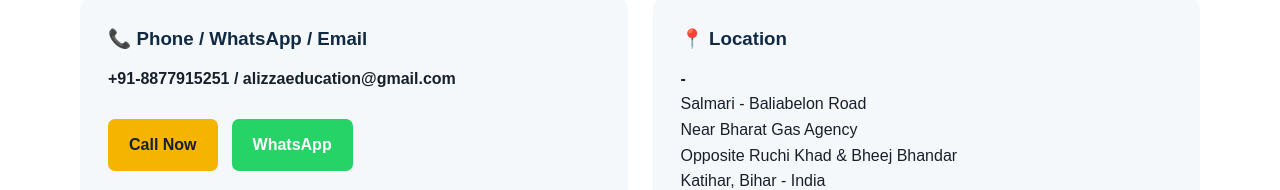
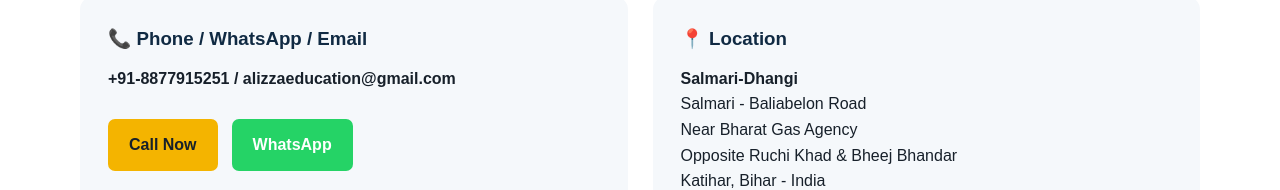
Before and after one commit to ALIZZAEDUCATION/ALIZZAEDUCATION.github.io, a plain HTML site: page index.html in a window 1280 px wide. Shown: the part 3412-3602 px from the top of the page. Drawn offline with Linux system fonts and the light colour scheme.

Commit message:
Update location details in contact section

```diff
--- a/index.html
+++ b/index.html
@@ -187,7 +187,7 @@ footer{background:#0b1d2e;color:#c9d6e1;padding:30px 0;text-align:center;font-si
 </div>
 <div class="contact-grid">
 <div class="contact-card"><h3>📞 Phone / WhatsApp / Email</h3><p><strong>+91-8877915251 / alizzaeducation@gmail.com</strong></p><div class="buttons"><a class="btn btn-primary" href="tel:+918877915251">Call Now</a><a class="btn" style="background:#25D366;color:#fff" href="https://wa.me/918877915251" target="_blank" rel="noopener">WhatsApp</a></div></div>
-<div class="contact-card"><h3>📍 Location</h3><p><strong>-</strong><br>Salmari - Baliabelon Road<br>Near Bharat Gas Agency<br>Opposite Ruchi Khad &amp; Bheej Bhandar<br>Katihar, Bihar - India<br>PIN - 855113</p></div>
+<div class="contact-card"><h3>📍 Location</h3><p><strong>Salmari-Dhangi</strong><br>Salmari - Baliabelon Road<br>Near Bharat Gas Agency<br>Opposite Ruchi Khad &amp; Bheej Bhandar<br>Katihar, Bihar - India<br>PIN - 855113</p></div>
 </div>
 </div>
 </section>
```
